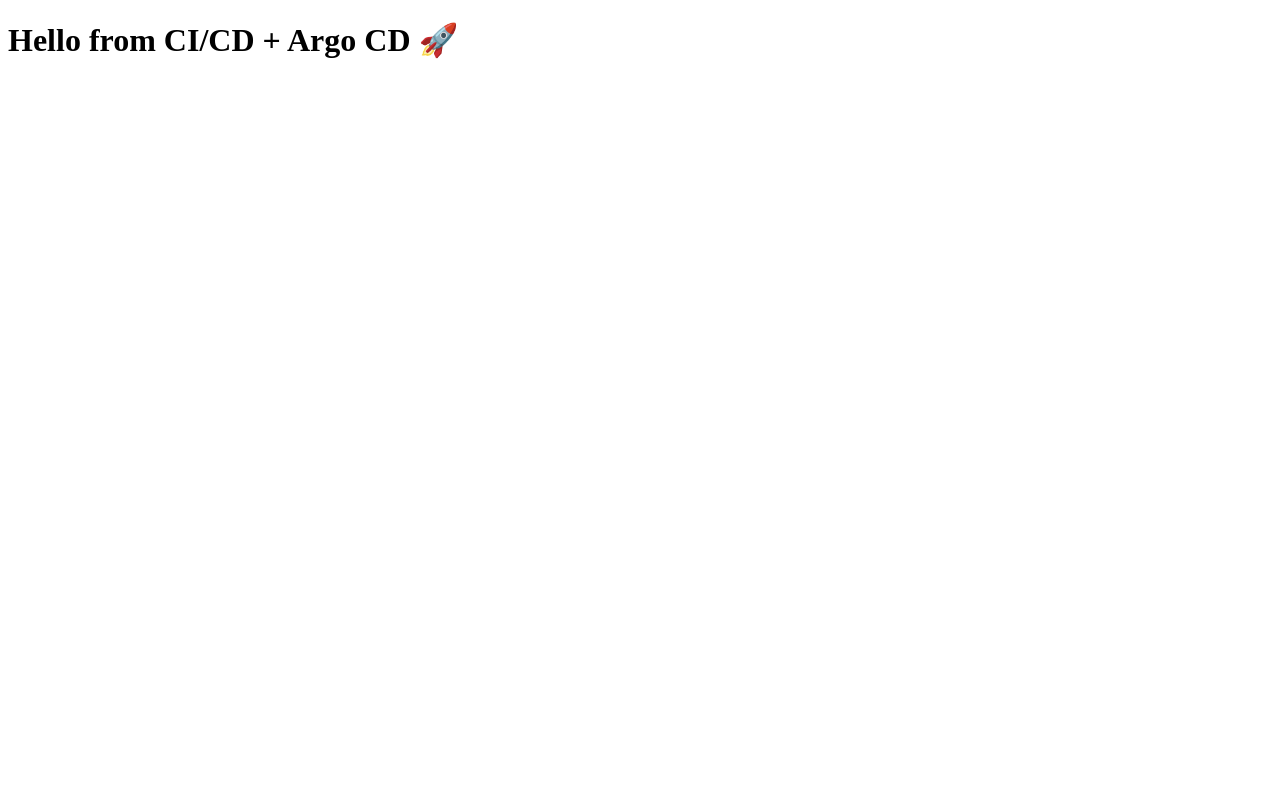
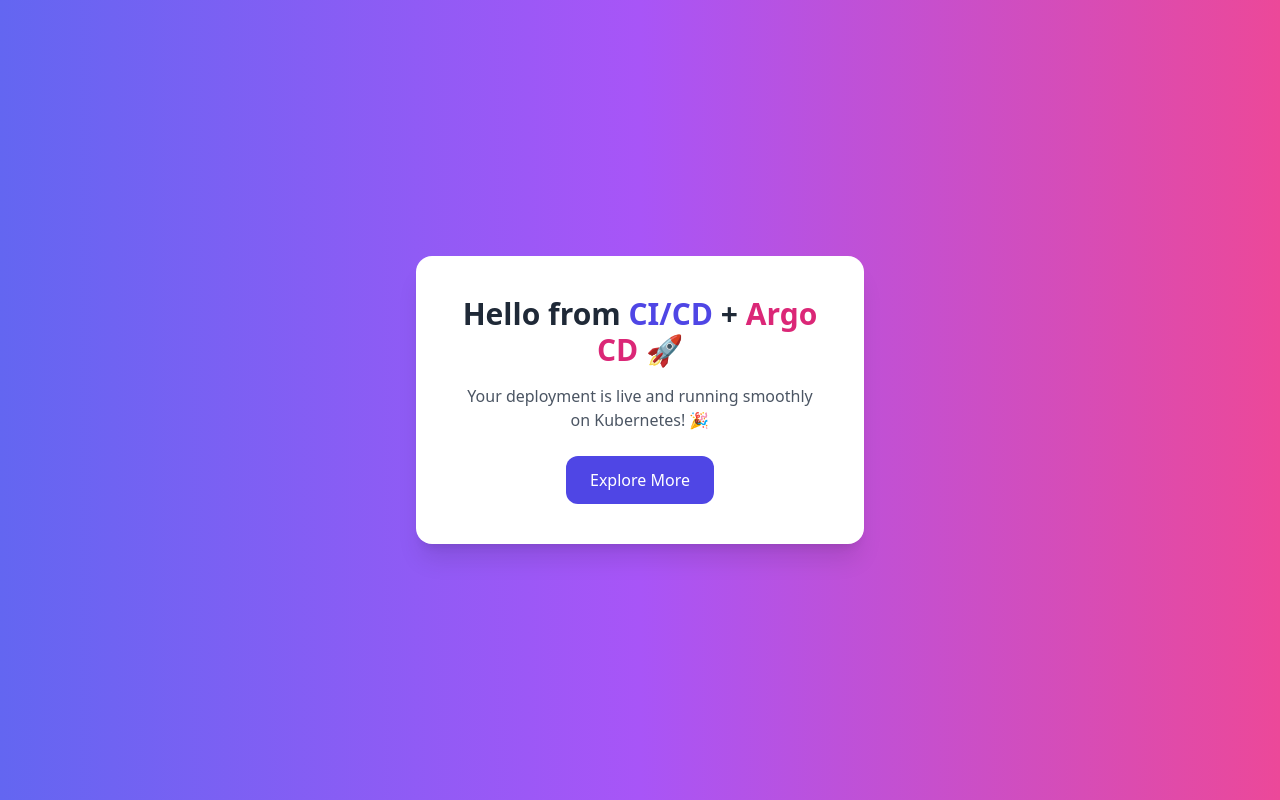
Before and after one commit to srivishag-p/xops-app-repo, a plain HTML site: page index.html in a window 1280 px wide. Drawn offline with nearby package versions, Linux system fonts and the light colour scheme.

Commit message:
Task 6 Updated

```diff
--- a/index.html
+++ b/index.html
@@ -1,9 +1,22 @@
 <!DOCTYPE html>
-<html>
+<html lang="en">
 <head>
+  <meta charset="UTF-8">
+  <meta name="viewport" content="width=device-width, initial-scale=1.0">
   <title>Task 6</title>
+  <script src="https://cdn.tailwindcss.com"></script>
 </head>
-<body>
-  <h1>Hello from CI/CD + Argo CD 🚀</h1>
+<body class="bg-gradient-to-r from-indigo-500 via-purple-500 to-pink-500 min-h-screen flex items-center justify-center">
+  <div class="bg-white shadow-xl rounded-2xl p-10 text-center max-w-md">
+    <h1 class="text-3xl font-bold text-gray-800 mb-4">
+      Hello from <span class="text-indigo-600">CI/CD</span> + <span class="text-pink-600">Argo CD 🚀</span>
+    </h1>
+    <p class="text-gray-600 mb-6">
+      Your deployment is live and running smoothly on Kubernetes! 🎉
+    </p>
+    <button class="px-6 py-3 bg-indigo-600 text-white rounded-xl hover:bg-indigo-700 transition">
+      Explore More
+    </button>
+  </div>
 </body>
 </html>
```
